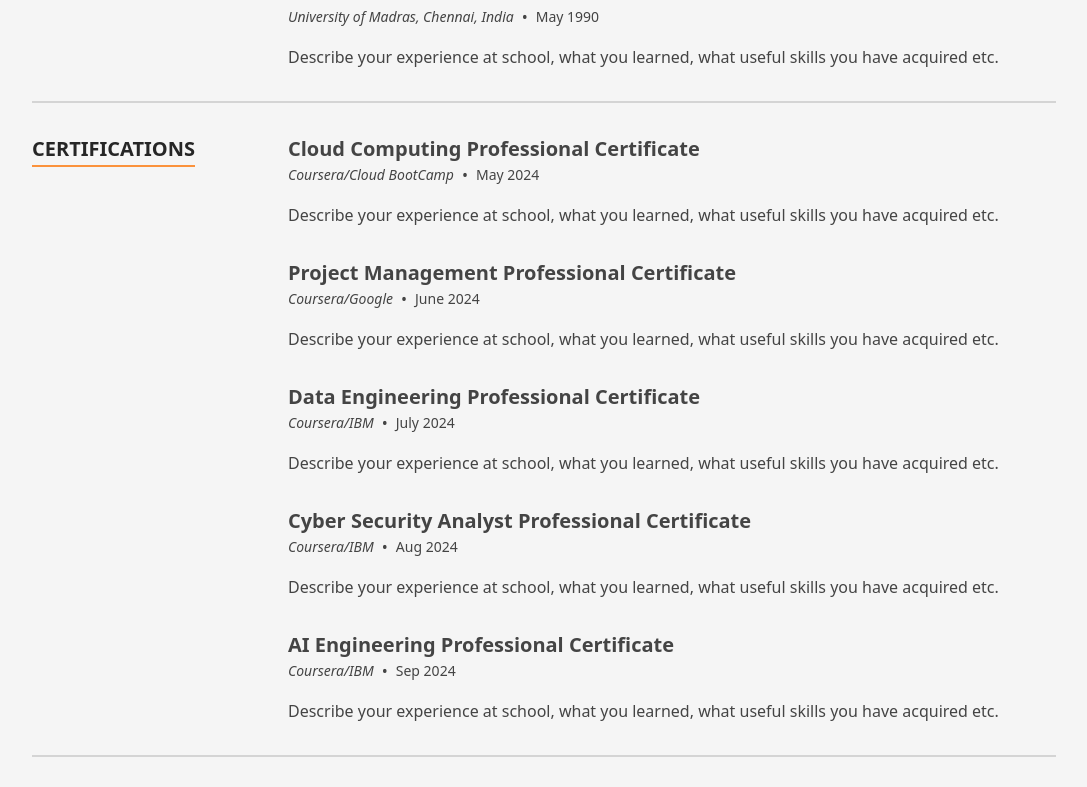
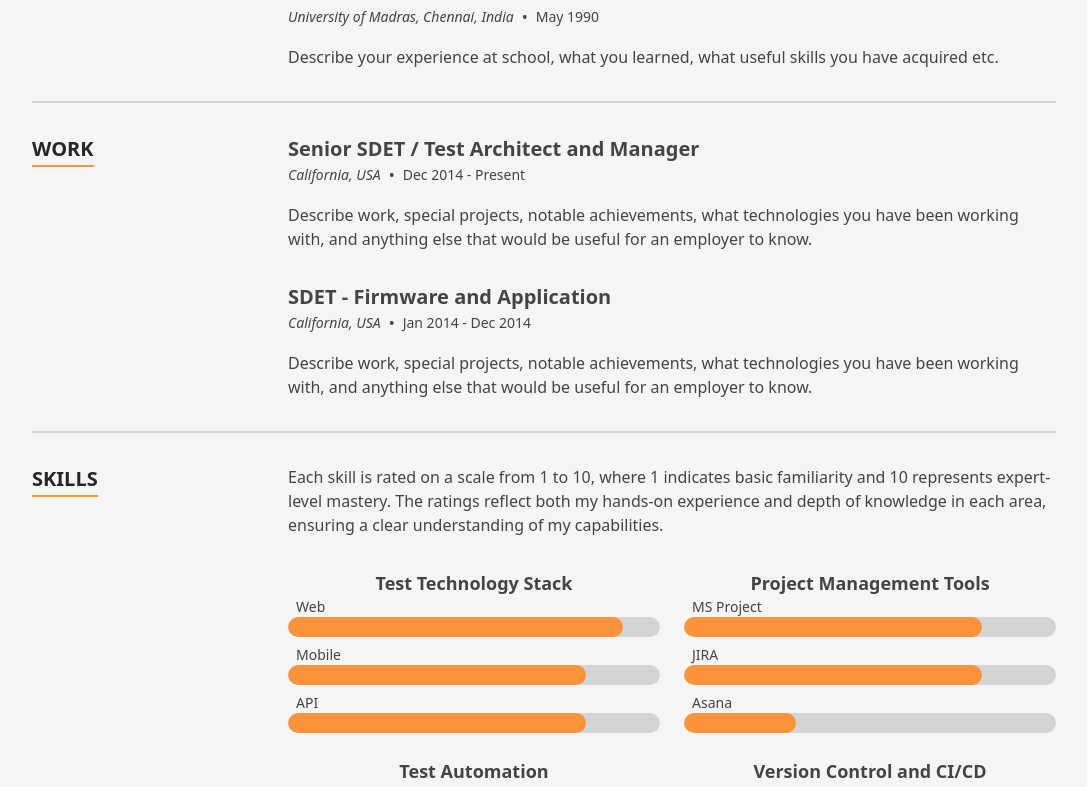
Before and after one commit to jawaharvinayagamurthy/myportfolio-react, a Next.js app: page / in a window 1280 px wide. Shown: the part 2022-2809 px from the top of the page, without its empty margins (96-1183 px from the left). Built offline with nearby package versions, Linux system fonts and the light colour scheme.

Commit message:
Removed certification section.

```diff
--- a/src/components/Sections/Resume/index.tsx
+++ b/src/components/Sections/Resume/index.tsx
@@ -1,6 +1,6 @@
 import {FC, memo} from 'react';
 
-import {education, certification, experience, SectionId, skills} from '../../../data/data';
+import {education, experience, SectionId, skills} from '../../../data/data';
 import Section from '../../Layout/Section';
 import ResumeSection from './ResumeSection';
 import {SkillGroup} from './Skills';
@@ -12,11 +12,6 @@
       <div className="flex flex-col divide-y-2 divide-neutral-300">
         <ResumeSection title="Education">
           {education.map((item, index) => (
-            <TimelineItem item={item} key={`${item.title}-${index}`} />
-          ))}
-        </ResumeSection>
-        <ResumeSection title="Certifications">
-          {certification.map((item, index) => (
             <TimelineItem item={item} key={`${item.title}-${index}`} />
           ))}
         </ResumeSection>
--- a/src/data/data.tsx
+++ b/src/data/data.tsx
@@ -11,7 +11,6 @@
 import GithubIcon from '../components/Icon/GithubIcon';
 import InstagramIcon from '../components/Icon/InstagramIcon';
 import LinkedInIcon from '../components/Icon/LinkedInIcon';
-//import StackOverflowIcon from '../components/Icon/StackOverflowIcon';
 import TwitterIcon from '../components/Icon/TwitterIcon';
 import heroImage from '../images/header-background.webp';
 import porfolioImage1 from '../images/portfolio/portfolio-1.jpg';
@@ -20,11 +19,6 @@
 import porfolioImage4 from '../images/portfolio/portfolio-4.jpg';
 import porfolioImage5 from '../images/portfolio/portfolio-5.jpg';
 import porfolioImage6 from '../images/portfolio/portfolio-6.jpg';
-//import porfolioImage7 from '../images/portfolio/portfolio-7.jpg';
-//import porfolioImage8 from '../images/portfolio/portfolio-8.jpg';
-//import porfolioImage9 from '../images/portfolio/portfolio-9.jpg';
-//import porfolioImage10 from '../images/portfolio/portfolio-10.jpg';
-//import porfolioImage11 from '../images/portfolio/portfolio-11.jpg';
 import profilepic from '../images/profilepic.jpg';
 import testimonialImage from '../images/testimonial.webp';
 import {
@@ -362,39 +356,6 @@
   },
 ];
 
-export const certification: TimelineItem[] = [
-  {
-    date: 'May 2024',
-    location: 'Coursera/Cloud BootCamp',
-    title: 'Cloud Computing Professional Certificate',
-    content: <p>Describe your experience at school, what you learned, what useful skills you have acquired etc.</p>,
-  },
-  {
-    date: 'June 2024',
-    location: 'Coursera/Google',
-    title: 'Project Management Professional Certificate',
-    content: <p>Describe your experience at school, what you learned, what useful skills you have acquired etc.</p>,
-  },
-  {
-    date: 'July 2024',
-    location: 'Coursera/IBM',
-    title: 'Data Engineering Professional Certificate',
-    content: <p>Describe your experience at school, what you learned, what useful skills you have acquired etc.</p>,
-  },
-  {
-    date: 'Aug 2024',
-    location: 'Coursera/IBM',
-    title: 'Cyber Security Analyst Professional Certificate',
-    content: <p>Describe your experience at school, what you learned, what useful skills you have acquired etc.</p>,
-  },
-  {
-    date: 'Sep 2024',
-    location: 'Coursera/IBM',
-    title: 'AI Engineering Professional Certificate',
-    content: <p>Describe your experience at school, what you learned, what useful skills you have acquired etc.</p>,
-  },
-];
-
 export const experience: TimelineItem[] = [
   {
     date: 'Dec 2014 - Present',
```
Also changed, not shown: 2 other files (tests, documents, lock files or other folders).
